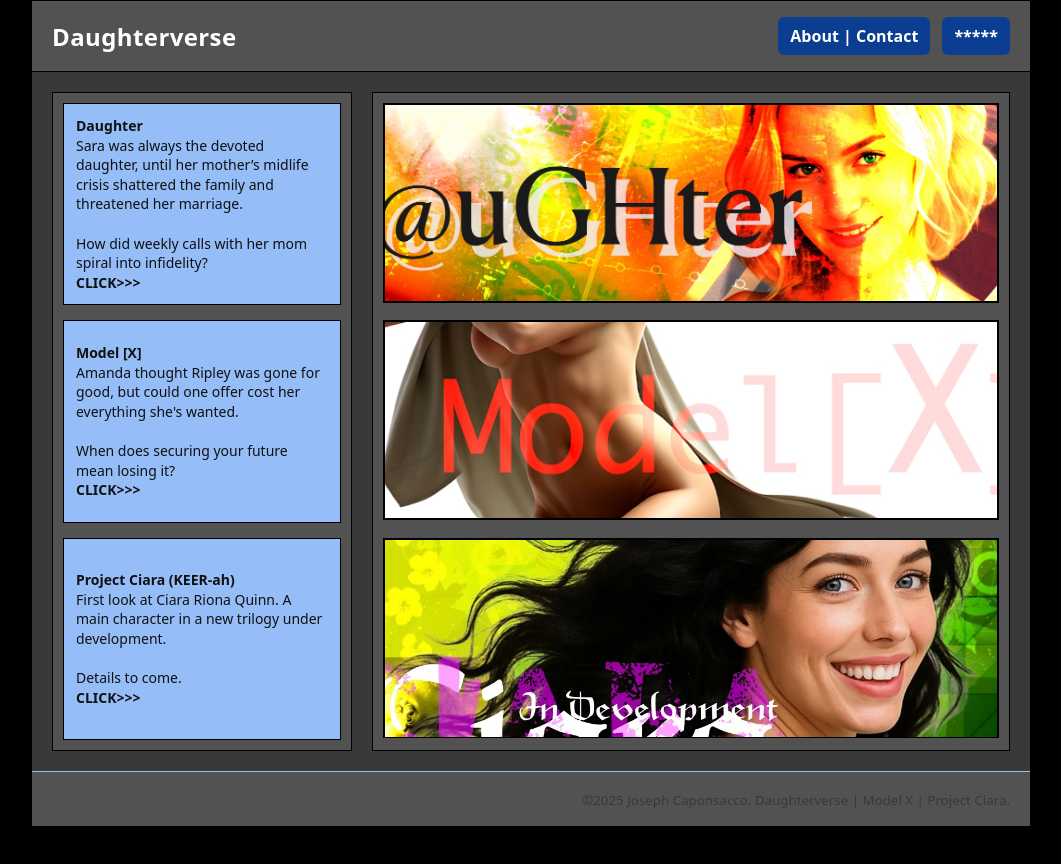
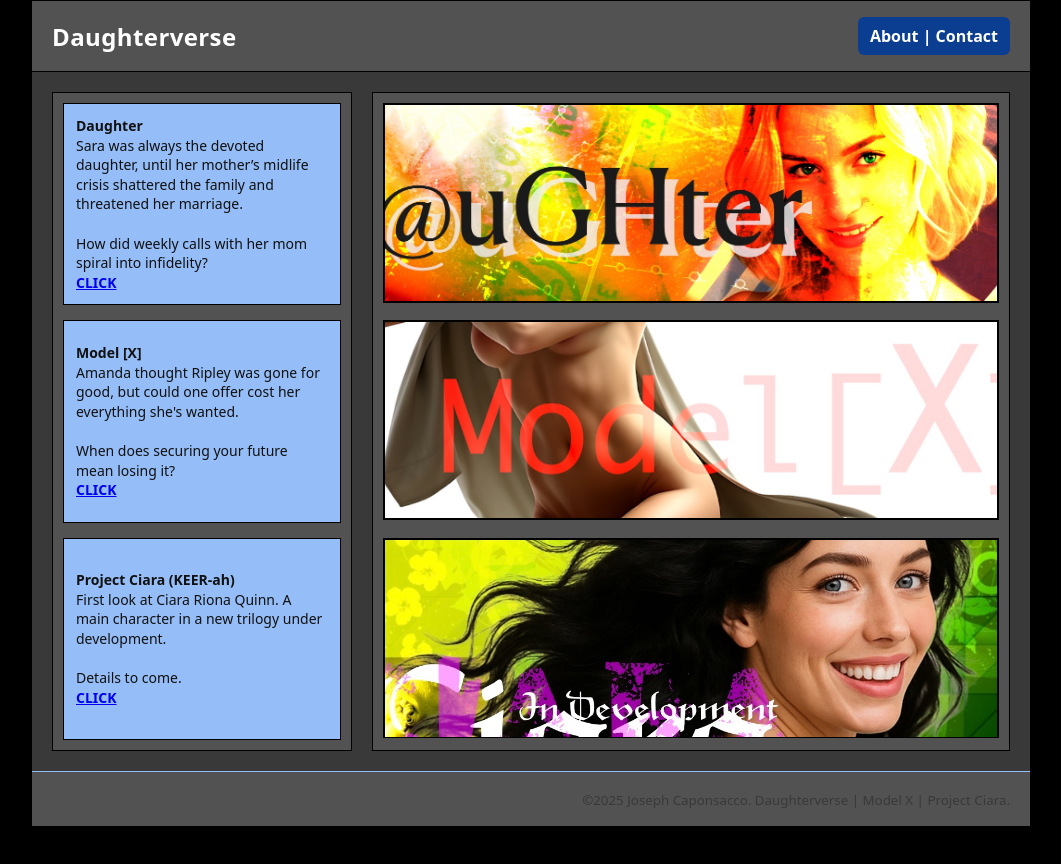
Before and after one commit to jcaponsacco/daughterverse04, a plain HTML site: page index.html in a window 1280 px wide. Shown: the whole page, without its empty margins (109-1170 px from the left). Drawn offline with Linux system fonts and the light colour scheme.

Commit message:
Add files via upload

```diff
--- a/index.html
+++ b/index.html
@@ -140,7 +140,6 @@
       <div class="site-title">Daughterverse</div>
       <nav class="main-nav" aria-label="Primary">
         <a href="about.html">About | Contact</a>
-        <a href="#">*****</a>
       </nav>
     </header>
 
@@ -148,22 +147,27 @@
     <main class="home-grid">
       <!-- LEFT COLUMN (ASIDE): three stacked text boxes -->
       <aside class="aside" aria-label="Side information">
+
         <div class="side-box">
           <strong>Daughter</strong>
           Sara was always the devoted daughter, until her mother’s midlife crisis shattered the family and threatened her marriage.
     <br> <br/>
-          How did weekly calls with her mom spiral into infidelity? <strong>CLICK>>></strong>
+          How did weekly calls with her mom spiral into infidelity?
+          <a href="one.html"> <strong>CLICK</strong> </a>
         </div>
+
         <div class="side-box">
           <strong>Model [X]</strong>
-          <!--You can put any HTML here: lists, links, or small images. -->
-          Amanda thought Ripley was gone for good, but could one offer cost her everything she's wanted. <br><br/>When does securing your future mean losing it? <strong>CLICK>>></strong>
+          Amanda thought Ripley was gone for good, but could one offer cost her everything she's wanted. <br><br/>When does securing your future mean losing it?
+          <a href="two.html"> <strong>CLICK</strong> </a>
         </div>
+
         <div class="side-box">
           <strong>Project Ciara (KEER-ah)</strong>
-          First look at Ciara Riona Quinn. A main character in a new trilogy under development. <br><br /> Details to come. <strong>CLICK>>></strong>
-          <!--Use this as a quick index, or callouts for the right column. -->
+          First look at Ciara Riona Quinn. A main character in a new trilogy under development. <br><br /> Details to come.
+          <a href="three.html"> <strong>CLICK</strong> </a>
         </div>
+
       </aside>
 
       <!-- RIGHT COLUMN (TARGET): three stacked, fully clickable image boxes -->
```
